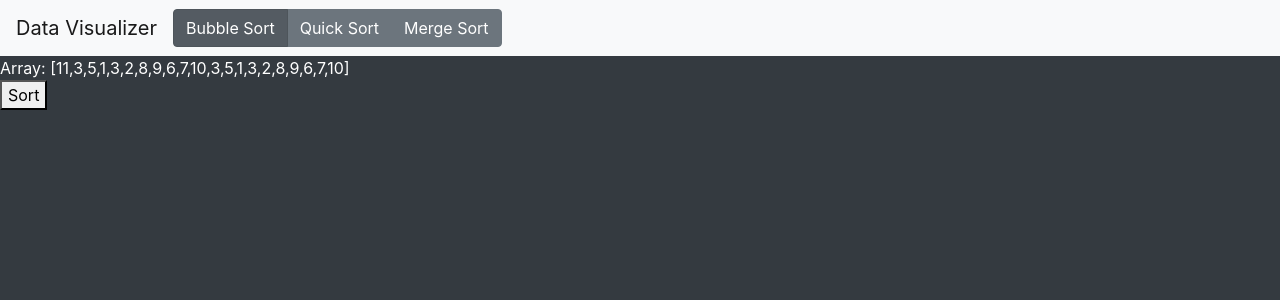
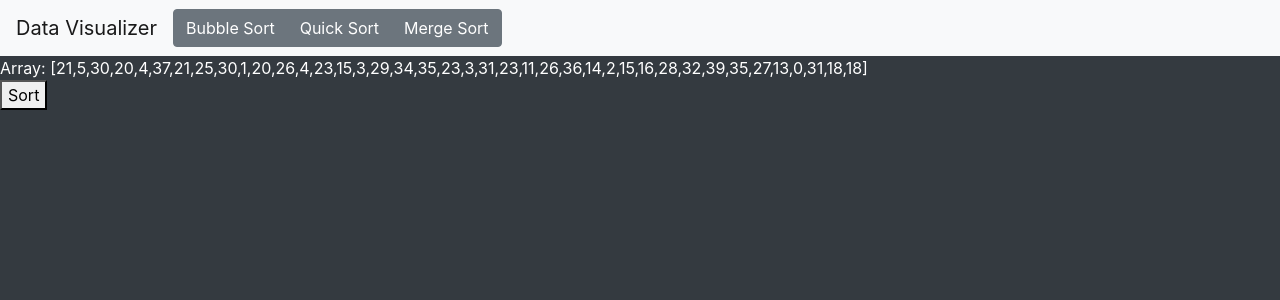
Before and after one commit to bhasshaw/sorting-visualizer, an Angular app: page / in a window 1280 px wide. Shown: the top 300 px of the page. Built offline with nearby package versions, Linux system fonts and the light colour scheme.

Commit message:
added array generator

```diff
--- a/src/app/top-bar/top-bar.component.html
+++ b/src/app/top-bar/top-bar.component.html
@@ -1,8 +1,8 @@
 <nav class="navbar navbar-expand-lg navbar-light bg-light">
     <div class="navbar-brand">Data Visualizer</div>
     <div class="btn-group btn-group-toggle" data-toggle="buttons">
-        <label class="btn btn-secondary active" (click)="onClick(event = 'bubble')">
-            <input type="radio" name="sorter" id="bubble">Bubble Sort
+        <label class="btn btn-secondary" (click)="onClick(event = 'bubble')" active>
+            <input type="radio" name="sorter" id="bubble" checked>Bubble Sort
         </label>
         <label class="btn btn-secondary" (click)="onClick(event = 'quick')">
             <input type="radio" name="sorter" id="quick">Quick Sort
--- a/src/app/visualizer/visualizer.component.ts
+++ b/src/app/visualizer/visualizer.component.ts
@@ -14,8 +14,8 @@ export class VisualizerComponent implements OnInit {
   @Input() clickedEvent
 
   constructor() {
-    this.arrayDummy = [11, 3, 5, 1, 3, 2, 8, 9, 6, 7, 10, 3, 5, 1, 3, 2, 8, 9, 6, 7, 10]
-    this.array = [11, 3, 5, 1, 3, 2, 8, 9, 6, 7, 10, 3, 5, 1, 3, 2, 8, 9, 6, 7, 10]
+    this.array = Array.from({length: 40}, () => Math.floor(Math.random() * 40))
+    this.arrayDummy = this.array
     this.showBubble = false
     this.showMerge = false
     this.showQuick = false
```
